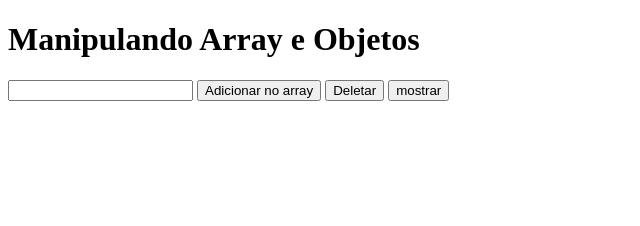
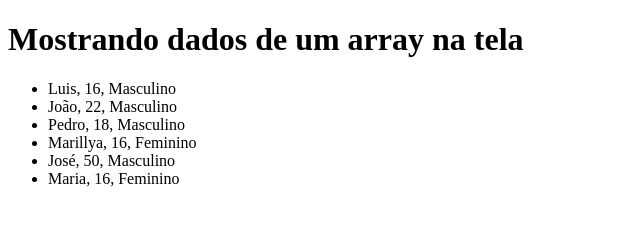
Before and after one commit to Luis-Eduardo-Rodrigues/Aprendendo-Javascript-Exercicios, a plain HTML site: page manipulando-array/index.html in a window 1280 px wide. Shown: the whole page, without its empty margins (0-640 px from the left). Drawn offline with Linux system fonts and the light colour scheme.

Commit message:
manipulando array

```diff
--- a/manipulando-array/index.html
+++ b/manipulando-array/index.html
@@ -3,44 +3,13 @@
 <head>
     <meta charset="UTF-8">
     <meta name="viewport" content="width=device-width, initial-scale=1.0">
-    <title>Manipulando Array e Objetos</title>
+    <title>Manipulando array</title>
 </head>
 <body>
-   <h1>Manipulando Array e Objetos</h1>
+    <h1>Mostrando dados de um array na tela</h1>
+    <ul>
 
-   <input type="text">
-   <button>Adicionar no array</button>
-   <button id="delete">Deletar</button>
-    <button onclick="mostrar()">mostrar</button>
-    <h1></h1>
-
-   <script>
-    const h1 = document.querySelector("h1")
-
-    const valoresDoInput = []
-
-    const btn = document.querySelector("button")
-
-    btn.addEventListener("click", () => {
-
-    const valor = document.querySelector("input").value
-
-    valoresDoInput.push(valor)
-
-    console.log(valoresDoInput)
-    })
-
-    const remover = document.querySelector("#delete").addEventListener("click", () => {
-        valoresDoInput.pop()
-        console.log(valoresDoInput)
-    })
-
-    function mostrar(){
-
-    const map1 = valoresDoInput.forEach((valor) => {
-        h1.innerHTML = map1
-    })
-    }
-   </script>
+    </ul>
+    <script src="script.js"></script>
 </body>
 </html>
--- a/manipulando-array/script.js
+++ b/manipulando-array/script.js
@@ -0,0 +1,16 @@
+const ul = document.querySelector("ul")
+
+const users = [
+    { name: "Luis", age: 16, sex: "Masculino" },
+    { name: "João", age: 22, sex: "Masculino" },
+    { name: "Pedro", age: 18, sex: "Masculino" },
+    { name: "Marillya", age: 16, sex: "Feminino" },
+    { name: "José", age: 50, sex: "Masculino" },
+    { name: "Maria", age: 16, sex: "Feminino" }
+]
+
+users.map((user) => {
+    var li = document.createElement("li")
+    li.innerHTML = user.name + ", " + user.age + ", " + user.sex
+    ul.appendChild(li)
+})
```
